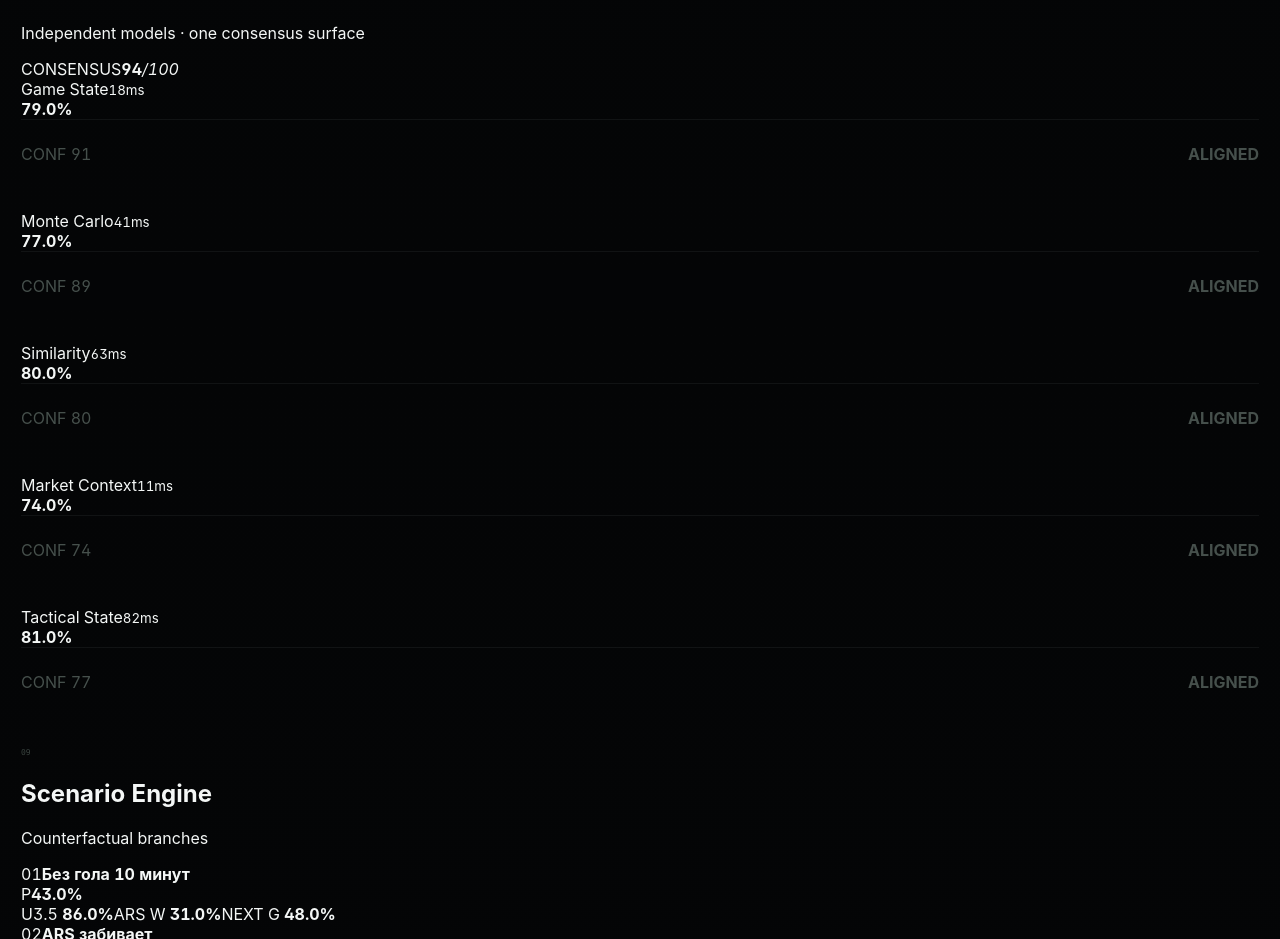
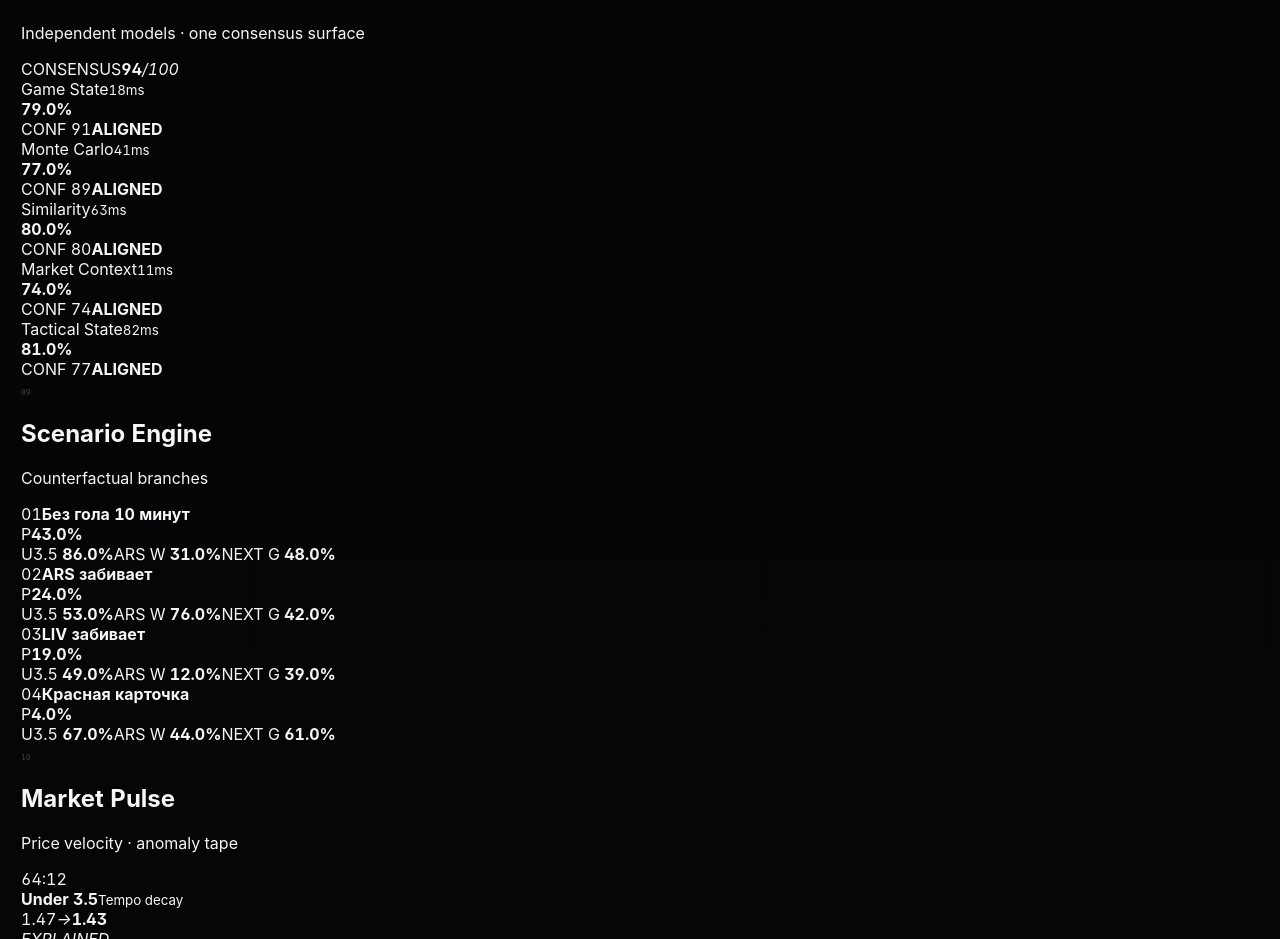
Before and after one commit to margaryanlabs/Vetosport, a Next.js app: page / in a window 1280 px wide. Shown: the part 3691-4630 px from the top of the page. Built offline with nearby package versions, Linux system fonts and the light colour scheme; no server answers.

Commit message:
fix: isolate model council footer styling

```diff
--- a/src/components/Terminal.tsx
+++ b/src/components/Terminal.tsx
@@ -542,10 +542,10 @@ export function Terminal() {
                 <span style={{ width: `${model.probability * 100}%` }} />
                 <i style={{ left: `${model.probability * 100}%` }} />
               </div>
-              <footer>
+              <div className="councilNodeFoot">
                 <span>CONF {Math.round(model.confidence * 100)}</span>
                 <b>{model.status.toUpperCase()}</b>
-              </footer>
+              </div>
             </article>
           ))}
         </div>
```
